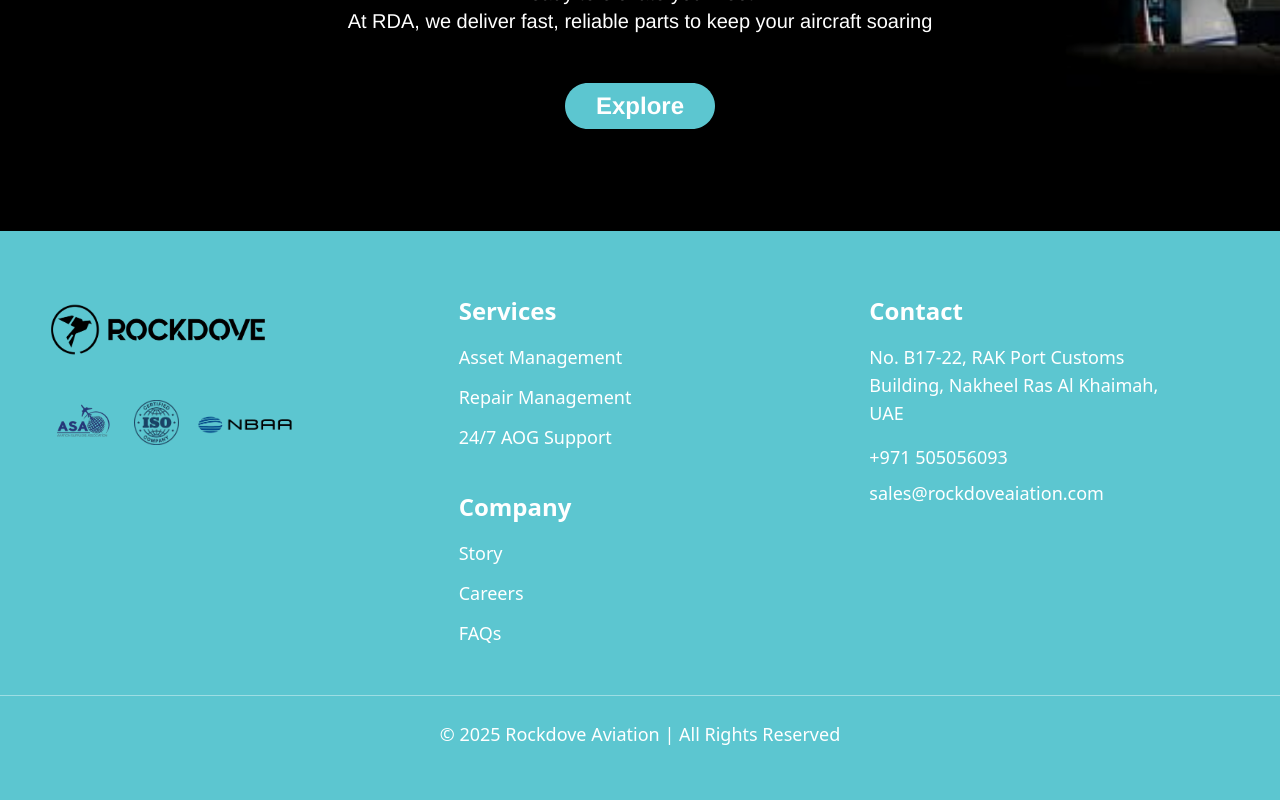
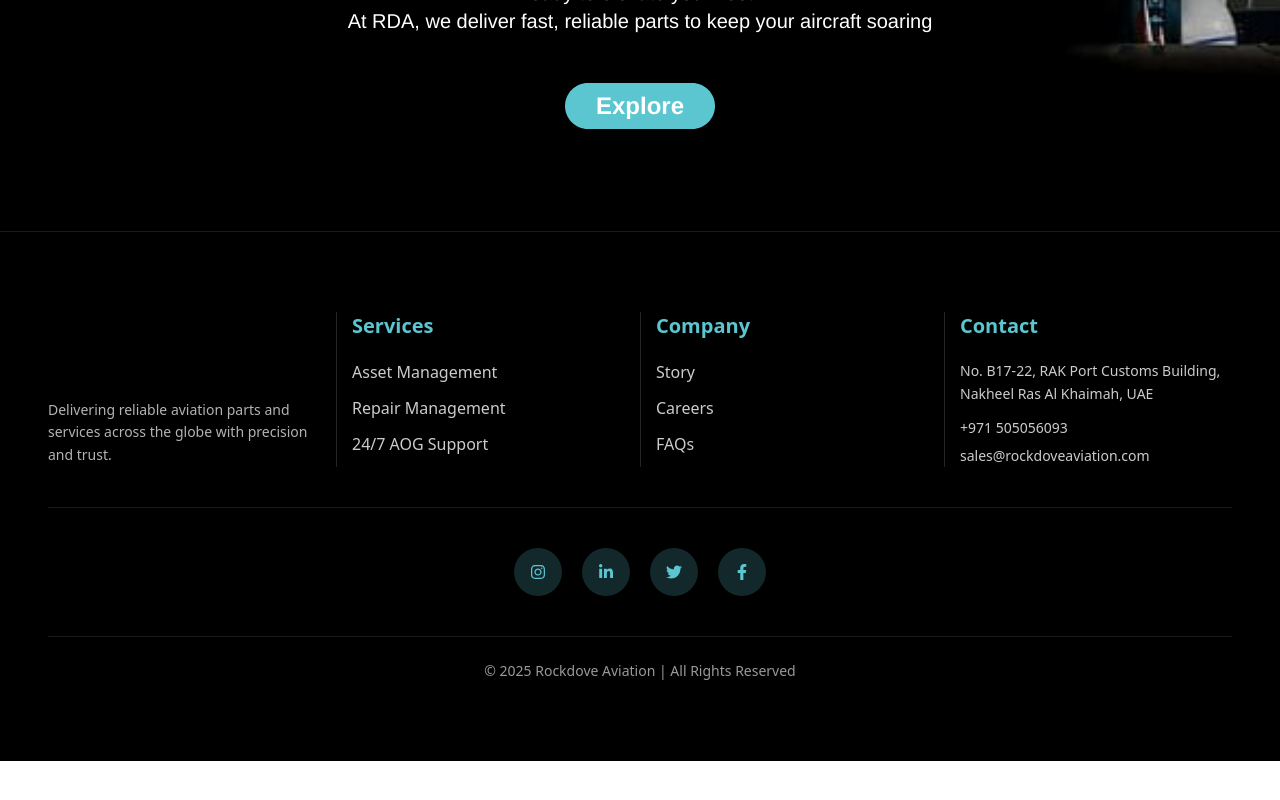
Before and after one commit to matrixfur/Rockdove, a React (Vite) app: page / in a window 1280 px wide. Shown: the part 6115-6915 px from the top of the page. After the commit the page ends 6876 px from the top, so only its background shows below. Built offline with nearby package versions, Linux system fonts and the light colour scheme.

Commit message:
footer design

```diff
--- a/package.json
+++ b/package.json
@@ -17,6 +17,7 @@
     "lucide-react": "^0.453.0",
     "react": "^18.2.0",
     "react-dom": "^18.2.0",
+    "react-icons": "^5.5.0",
     "react-router-dom": "^6.8.1",
     "tailwind-merge": "2.5.4",
     "tailwindcss-animate": "1.0.7"
--- a/src/components/Footer.tsx
+++ b/src/components/Footer.tsx
@@ -1,59 +1,40 @@
 import React from "react";
+import { FaInstagram, FaLinkedinIn, FaTwitter, FaFacebookF } from "react-icons/fa";
 
 const footerServices = ["Asset Management", "Repair Management", "24/7 AOG Support"];
 const footerCompany = ["Story", "Careers", "FAQs"];
 
-const footerLogos = [
-  {
-    src: "/download--12--removebg-preview.png",
-    alt: "Download removebg",
-    className: "w-[70px] h-[70px] object-contain transition-transform duration-300 hover:scale-110",
-  },
-  {
-    src: "/images--1--removebg-preview.png",
-    alt: "Images removebg",
-    className: "w-[45px] h-[45px] object-contain transition-transform duration-300 hover:scale-110",
-  },
-  {
-    src: "/images--2--removebg-preview.png",
-    alt: "Images removebg",
-    className: "w-[100px] h-[30px] object-contain transition-transform duration-300 hover:scale-110",
-  },
-];
-
 export const Footer: React.FC = () => {
   return (
-    <footer className="relative w-full bg-[#5cc6d0] text-white py-12 md:py-16">
-      <div className="container mx-auto px-6 md:px-12 grid grid-cols-1 md:grid-cols-3 gap-12">
-
-        {/* Logo & Socials */}
-        <div>
+    <footer className="w-full bg-black text-white py-14 md:py-20 border-t border-white/10">
+      <div className="max-w-7xl mx-auto px-6 md:px-12">
+        {/* Top Section */}
+        <div className="grid grid-cols-1 sm:grid-cols-2 md:grid-cols-4 gap-12 md:gap-8 border-b border-white/10 pb-10 relative">
+          {/* Column 1 - Logo */}
+          <div className="flex flex-col items-start">
             <img
-            className="w-[220px] h-auto object-contain mb-6 transition-transform duration-300 hover:scale-105"
-            alt="Rda black logo"
+              className="w-[200px] h-auto object-contain mb-6 transition-transform duration-300 hover:scale-105"
+              alt="Rockdove Aviation Logo"
               src="/rda-black-logo.png"
             />
-          <div className="flex items-center gap-4">
-            {footerLogos.map((logo, index) => (
-              <img
-                key={index}
-                className={logo.className}
-                alt={logo.alt}
-                src={logo.src}
-              />
-            ))}
-          </div>
+            <p className="text-white/70 text-sm leading-relaxed max-w-xs">
+              Delivering reliable aviation parts and services across the globe
+              with precision and trust.
+            </p>
           </div>
 
-        {/* Services & Company */}
-        <div className="flex flex-col gap-10">
-          <div>
-            <h3 className="text-2xl font-bold mb-4">Services</h3>
+          {/* Column 2 - Services */}
+          <div className="relative">
+            {/* Left Divider Line */}
+            <span className="hidden md:block absolute left-0 top-0 h-full w-[1px] bg-white/15 -translate-x-4"></span>
+            <h3 className="text-xl font-semibold mb-5 text-[#5cc6d0]">
+              Services
+            </h3>
             <ul className="space-y-3">
-              {footerServices.map((service, index) => (
+              {footerServices.map((service, i) => (
                 <li
-                  key={index}
-                  className="text-lg hover:text-black cursor-pointer transition-colors duration-200"
+                  key={i}
+                  className="text-white/80 hover:text-[#5cc6d0] cursor-pointer transition-colors duration-200"
                 >
                   {service}
                 </li>
@@ -61,41 +42,67 @@ export const Footer: React.FC = () => {
             </ul>
           </div>
 
-          <div>
-            <h3 className="text-2xl font-bold mb-4">Company</h3>
+          {/* Column 3 - Company */}
+          <div className="relative">
+            <span className="hidden md:block absolute left-0 top-0 h-full w-[1px] bg-white/15 -translate-x-4"></span>
+            <h3 className="text-xl font-semibold mb-5 text-[#5cc6d0]">
+              Company
+            </h3>
             <ul className="space-y-3">
-              {footerCompany.map((item, index) => (
+              {footerCompany.map((item, i) => (
                 <li
-                  key={index}
-                  className="text-lg hover:text-black cursor-pointer transition-colors duration-200"
+                  key={i}
+                  className="text-white/80 hover:text-[#5cc6d0] cursor-pointer transition-colors duration-200"
                 >
                   {item}
                 </li>
               ))}
             </ul>
           </div>
-        </div>
 
-        {/* Contact Info */}
-        <div>
-          <h3 className="text-2xl font-bold mb-4">Contact</h3>
-          <p className="text-lg mb-4">
-            No. B17-22, RAK Port Customs <br />
-            Building, Nakheel Ras Al Khaimah, <br />
-            UAE
+          {/* Column 4 - Contact */}
+          <div className="relative">
+            <span className="hidden md:block absolute left-0 top-0 h-full w-[1px] bg-white/15 -translate-x-4"></span>
+            <h3 className="text-xl font-semibold mb-5 text-[#5cc6d0]">
+              Contact
+            </h3>
+            <p className="text-white/80 text-sm mb-3 leading-relaxed">
+              No. B17-22, RAK Port Customs Building, Nakheel Ras Al Khaimah, UAE
             </p>
-          <p className="text-lg mb-2 hover:text-black cursor-pointer transition-colors">
+            <p className="text-white/80 text-sm mb-2 hover:text-[#5cc6d0] cursor-pointer transition-colors">
               +971 505056093
             </p>
-          <p className="text-lg hover:text-black cursor-pointer transition-colors">
-            sales@rockdoveaiation.com
+            <p className="text-white/80 text-sm hover:text-[#5cc6d0] cursor-pointer transition-colors">
+              sales@rockdoveaviation.com
             </p>
           </div>
         </div>
 
+        {/* Social Icons */}
+        <div className="flex justify-center items-center gap-5 mt-10 flex-wrap">
+          {[
+            { icon: <FaInstagram />, link: "#" },
+            { icon: <FaLinkedinIn />, link: "#" },
+            { icon: <FaTwitter />, link: "#" },
+            { icon: <FaFacebookF />, link: "#" },
+          ].map((social, i) => (
+            <a
+              key={i}
+              href={social.link}
+              className="w-12 h-12 flex items-center justify-center rounded-full
+                         bg-[#5cc6d0]/20 text-[#5cc6d0]
+                         hover:bg-[#5cc6d0] hover:text-black
+                         transition-all duration-300"
+            >
+              {social.icon}
+            </a>
+          ))}
+        </div>
+
         {/* Copyright */}
-      <div className="mt-12 border-t border-white/40 pt-6 text-center text-lg font-medium">
+        <div className="mt-10 text-center text-white/60 text-sm border-t border-white/10 pt-6">
           © 2025 Rockdove Aviation | All Rights Reserved
+        </div>
       </div>
     </footer>
   );
```
Also changed, not shown: 1 other file (tests, documents, lock files or other folders). Lines whose indentation alone changed are shown as unchanged.
